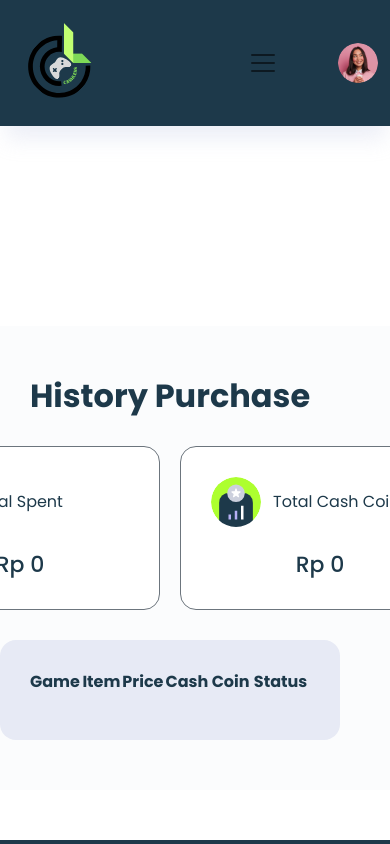
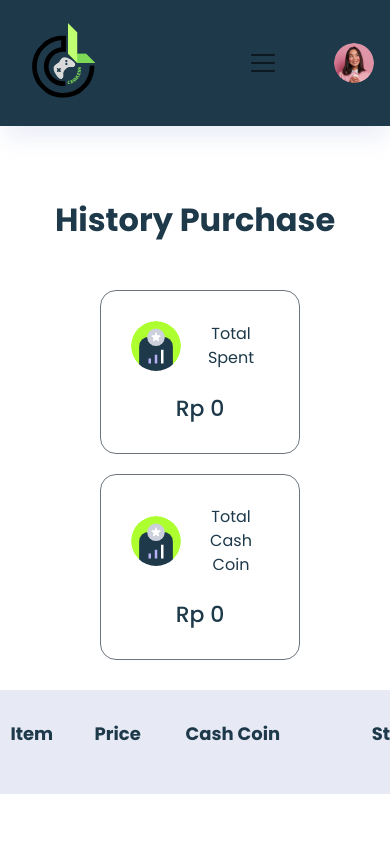
Before and after one commit to Aqilaaaaaaa/WebApp-topup-gameonline, a Next.js app: page /historyPurchase in a window 390 px wide. Shown: the top 844 px of the page. Built offline with nearby package versions, Linux system fonts and the light colour scheme; sample sign-in values are in the browser's storage.

Commit message:
Fixing debugging #2

```diff
--- a/components/History/index.js
+++ b/components/History/index.js
@@ -89,7 +89,7 @@ const History = () => {
                             <div className="main-content main-content-table overflow-auto">
                                 <table className="table table-borderless">
                                     <thead>
-                                        <tr className="color-palette-1">
+                                        <tr className="color-palette-1 text-lg fw-bold">
                                             <th className="text-start fw-bold" scope="col">Game</th>
                                             <th className="text-start fw-bold" scope="col ">Item</th>
                                             <th className="text-start fw-bold" scope="col">Price</th>
--- a/pages/_app.js
+++ b/pages/_app.js
@@ -1,7 +1,6 @@
 import { userService } from "@/services";
 import { useRouter } from "next/router";
 import Script from "next/script";
-import Head from "next/head";
 import { useEffect, useState } from "react";
 import "../styles/404-not-found.css";
 import "../styles/checkout.css";
@@ -53,11 +52,6 @@ export default function App({ Component, pageProps }) {
 
   return (
     <>
-      <Head>
-        <link    href="https://cdn.jsdelivr.net/npm/bootstrap@5.1.3/dist/css/bootstrap.min.css" rel="stylesheet" integrity="sha384-1BmE4kWBq78iYhFldvKuhfTAU6auU8tT94WrHftjDbrCEXSU1oBoqyl2QvZ6jIW3"
-          crossOrigin="anonymous" />
-      </Head>
-      <Script id="bootstrap-cdn" src="https://cdn.jsdelivr.net/npm/bootstrap@5.1.3/dist/js/bootstrap.bundle.min.js" />
       <Script id="topup-script"S
         src="https://cdn.jsdelivr.net/npm/bootstrap@5.0.1/dist/js/bootstrap.bundle.min.js"
         integrity="sha384-gtEjrD/SeCtmISkJkNUaaKMoLD0//ElJ19smozuHV6z3Iehds+3Ulb9Bn9Plx0x4"
--- a/pages/_document.js
+++ b/pages/_document.js
@@ -1,4 +1,5 @@
 import { Html, Head, Main, NextScript } from "next/document";
+import Script from "next/script";
 
 
 export default function Document() {
@@ -12,6 +13,8 @@ export default function Document() {
           integrity="sha384-+0n0xVW2eSR5OomGNYDnhzAbDsOXxcvSN1TPprVMTNDbiYZCxYbOOl7+AMvyTG2x"
           crossOrigin="anonymous"
         />
+        <link    href="https://cdn.jsdelivr.net/npm/bootstrap@5.1.3/dist/css/bootstrap.min.css" rel="stylesheet"        integrity="sha384-1BmE4kWBq78iYhFldvKuhfTAU6auU8tT94WrHftjDbrCEXSU1oBoqyl2QvZ6jIW3"
+          crossOrigin="anonymous" />
         {/* Google Font */}
         <link rel="preconnect" href="https://fonts.gstatic.com" />
         <link
@@ -29,6 +32,7 @@ export default function Document() {
           crossOrigin="anonymous"
         />
       </Head>
+      <Script id="bootstrap-cdn" src="https://cdn.jsdelivr.net/npm/bootstrap@5.1.3/dist/js/bootstrap.bundle.min.js" />
       <script
           src="https://cdn.jsdelivr.net/npm/bootstrap@5.0.1/dist/js/bootstrap.bundle.min.js"
           integrity="sha384-gtEjrD/SeCtmISkJkNUaaKMoLD0//ElJ19smozuHV6z3Iehds+3Ulb9Bn9Plx0x4"
--- a/pages/account/login.js
+++ b/pages/account/login.js
@@ -80,13 +80,13 @@ function Login({id}) {
                                 <p className="text-lg color-palette-1 m-0">Sudah Punya akun? Ayo Segera Masuk</p>
 
                                 <div className="pt-50">
-                                    <label id="email" className="form-label text-lg fw-medium color-palette-1 mb-10">email</label>
-                                    <input name="email" type="email" {...register("email")} className={`form-control rounded-pill text-lg ${errors.email ? "is-invalid" : ""}`} aria-describedby="email" placeholder="Enter your email"/>
+                                    <label id="email" className="form-label text-lg fw-medium color-palette-1 mb-10">Email</label>
+                                    <input name="email" type="email" {...register("email")} className={`form-control rounded-pill text-lg ${errors.email ? "is-invalid" : ""}`} aria-describedby="email" placeholder="Enter Your Email"/>
                                     <div className="invalid-feedback">{errors.email?.message}</div>
                                 </div>
                                 <div className="pt-20">
                                     <label id="password" className="form-label text-lg fw-medium color-palette-1 mb-10">Password</label>
-                                    <input name="password" type="password" {...register("password")} className={`form-control rounded-pill text-lg ${errors.password ? "is-invalid" : ""}`} aria-describedby="password" placeholder="Enter your password"/>
+                                    <input name="password" type="password" {...register("password")} className={`form-control rounded-pill text-lg ${errors.password ? "is-invalid" : ""}`} aria-describedby="password" placeholder="Enter Your Password"/>
                                     <div className="invalid-feedback">{errors.password?.message}</div>
                                 </div>
                                 <div className="button-group d-flex flex-column mx-auto pt-30 pb-30">
--- a/pages/account/register.js
+++ b/pages/account/register.js
@@ -82,17 +82,17 @@ function Register({id}) {
                     <p className="text-lg color-palette-1 m-0">Daftar dan bergabung dengan CashLess</p>
                         <div className="pt-50">
                         <label id="name" className="form-label text-lg fw-medium color-palette-1 mb-10">Name</label>
-                            <input name="name" type="text" {...register("name")} className={`form-control rounded-pill text-lg ${errors.name ? "is-invalid" : ""}`} aria-describedby="name" placeholder="Enter your name"/>
+                            <input name="name" type="text" {...register("name")} className={`form-control rounded-pill text-lg ${errors.name ? "is-invalid" : ""}`} aria-describedby="name" placeholder="Enter Your Name"/>
                             <div className="invalid-feedback">{errors.name?.message}</div>
                         </div>
                         <div className="pt-20">
                         <label id="email" className="form-label text-lg fw-medium color-palette-1 mb-10">Email</label>
-                            <input name="email" type="text" {...register("email")} className={`form-control rounded-pill text-lg ${errors.email ? "is-invalid" : ""}`} aria-describedby="email" placeholder="Enter your email"/>
+                            <input name="email" type="text" {...register("email")} className={`form-control rounded-pill text-lg ${errors.email ? "is-invalid" : ""}`} aria-describedby="email" placeholder="Enter Your Email"/>
                             <div className="invalid-feedback">{errors.email?.message}</div>
                         </div>
                         <div className="pt-20">
                             <label id="password" className="form-label text-lg fw-medium color-palette-1 mb-10">Password</label>
-                            <input name="password" type="password" {...register("password")} className={`form-control rounded-pill text-lg ${errors.password ? "is-invalid" : ""}`} aria-describedby="password" placeholder="Your password" />
+                            <input name="password" type="password" {...register("password")} className={`form-control rounded-pill text-lg ${errors.password ? "is-invalid" : ""}`} aria-describedby="password" placeholder="Enter Your Password" />
                             <div className="invalid-feedback">{errors.password?.message}</div>
                         </div>
                         <div className="button-group d-flex flex-column mx-auto pt-50">
--- a/styles/history.css
+++ b/styles/history.css
@@ -1,16 +1,13 @@
 
 .overview {
-    background-color: #FBFCFD;
-    margin-top: 200px;
+    margin-top: 150px;
 }
 
-.overview main.main-wrapper{
-
+.overview .main-wrapper{
     height: 100%;
     margin-right: auto;
     position: relative;
     padding: 50px 50px 50px 0px;
-
 }
 
 /* .overview main .main-content{
@@ -27,10 +24,9 @@
 }
 
 .overview .latest-transaction .main-content-table{
-    background-color: #FFFFFF;
     padding: 1.25rem 1.875rem;
     border-radius: 1rem;
-    max-width: 900px;
+    width: 900px;
     background-color: #E7EAF5;
     display: flex;
     justify-content: center;
@@ -82,12 +78,56 @@
     border-radius: 1rem;
     text-align: center;
     width: 280px;
-
 }
 .overview .top-up-categories{
     text-align: center;
+    justify-content: center;
+}
+@media (max-width:414px){
+    .overview main.main-wrapper{
+        width: 100%;
+    }
+    .overview .wrapper{
+        /* background-color: green; */
+        display: flex;
+        flex-direction: column;
+        justify-content: center;
+        column-gap: 20px;
+        margin-left: 230px;
 
-    justify-content: center;
+    }
+    .overview .top-up-categories .categories-card{
+        padding: 1.875rem;
+        border-radius: 1rem;
+        text-align: center;
+        width: 200px;
+        margin-top: 20px;
+    }
+    .overview .latest-transaction .main-content-table{
+        padding: 1.25rem 1.875rem;
+        border-radius: 1rem;
+        width: 80%;
+        display: flex;
+        justify-content: center;
+    }
+}
+
+
+@media (max-width:768px){
+    .overview main.main-wrapper{
+        width: 100%;
+        display: flex;
+        justify-content: center;
+        padding-left: 50px;
+    }
+    .overview .latest-transaction .main-content-table{
+        background-color: #E7EAF5;
+        border-radius: 1rem;
+        width: 650px;
+        display: flex;
+        justify-content: center;
+        margin: 0 auto;
+    }
 }
 
 @media (max-width:992px){
@@ -95,9 +135,3 @@
         width: 100%;
     }
 }
-
-@media (max-width:768px){
-    .overview main.main-wrapper{
-        width: 100%;
-    }
-}
--- a/styles/login.css
+++ b/styles/login.css
@@ -18,7 +18,7 @@
 .login input[type="email"]{
     border: 1px solid #ADFF2F;
     padding: 0.75rem 1.625rem;
-    color: #ADFF2F;
+    color: #1d394a;
 }
 
 .login input[type="password"]:focus-within,
--- a/styles/register.css
+++ b/styles/register.css
@@ -5,13 +5,13 @@
 .register input[type="text"]{
     border: 1px solid #ADFF2F;
     padding: 0.75rem 1.625rem;
-    color: #ADFF2F;
+    color: #1d394a;
 }
 
 .register input[type="password"]:focus-within,
 .register input[type="email"]:focus-within,
 .register input[type="text"]:focus-within{
-    color: #ADFF2F;
+    color: #1d394a;
 }
 
 .register input[type="password"]::placeholder,
```
